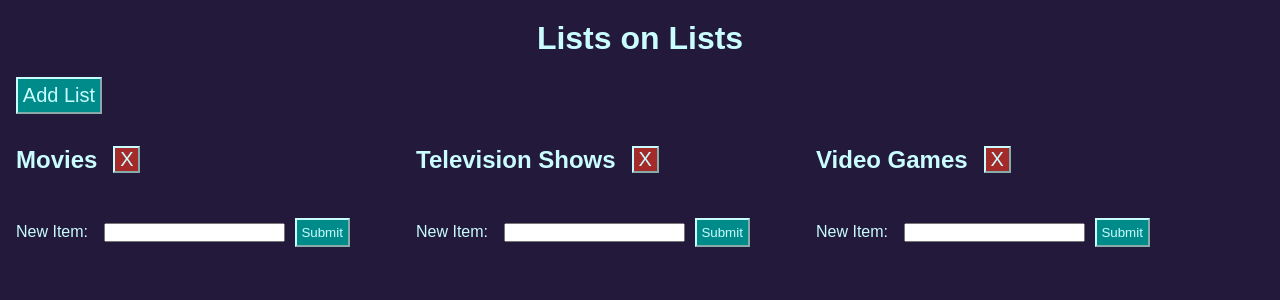
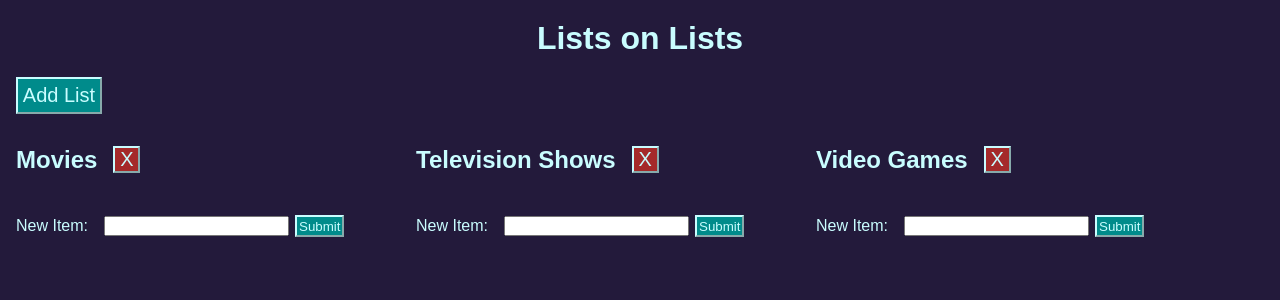
Before and after one commit to nic-jol/lists-on-lists, a Next.js app in the folder lists-on-lists/: page / in a window 1280 px wide. Shown: the top 300 px of the page. Built offline with nearby package versions, Linux system fonts and the light colour scheme.

Commit message:
Further style the submit button as I'm picking; Add terminology to readme

```diff
--- a/lists-on-lists/src/app/page.module.css
+++ b/lists-on-lists/src/app/page.module.css
@@ -68,11 +68,12 @@
 .newItemInput {
   margin-right: 0.3rem;
   margin-left: 1rem;
+  font-size: 14px;
 }
 
 .addListItemButton {
-  margin: 0.3rem;
-  padding: 0.3rem;
+  margin: 0.1rem;
+  padding: 0.1rem;
   background-color:darkcyan;
   border-color: #c9fdff;
   color: #c9fdff;
```
